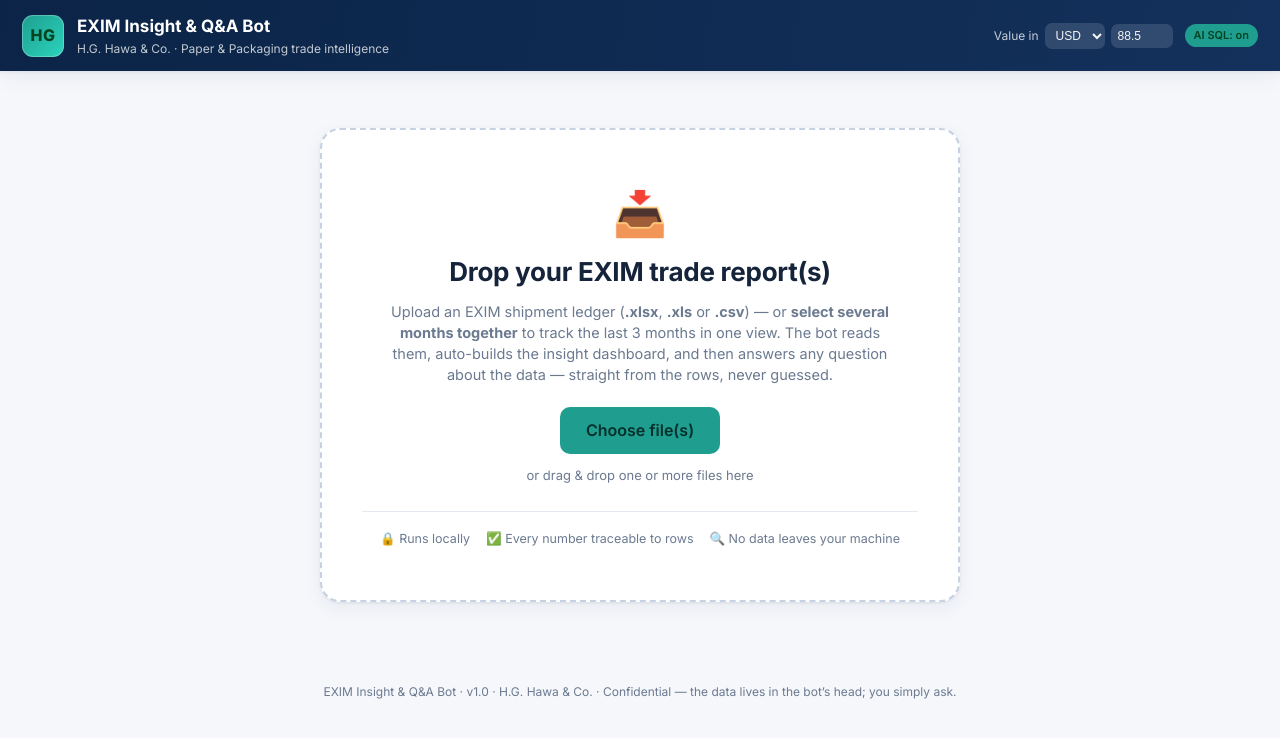
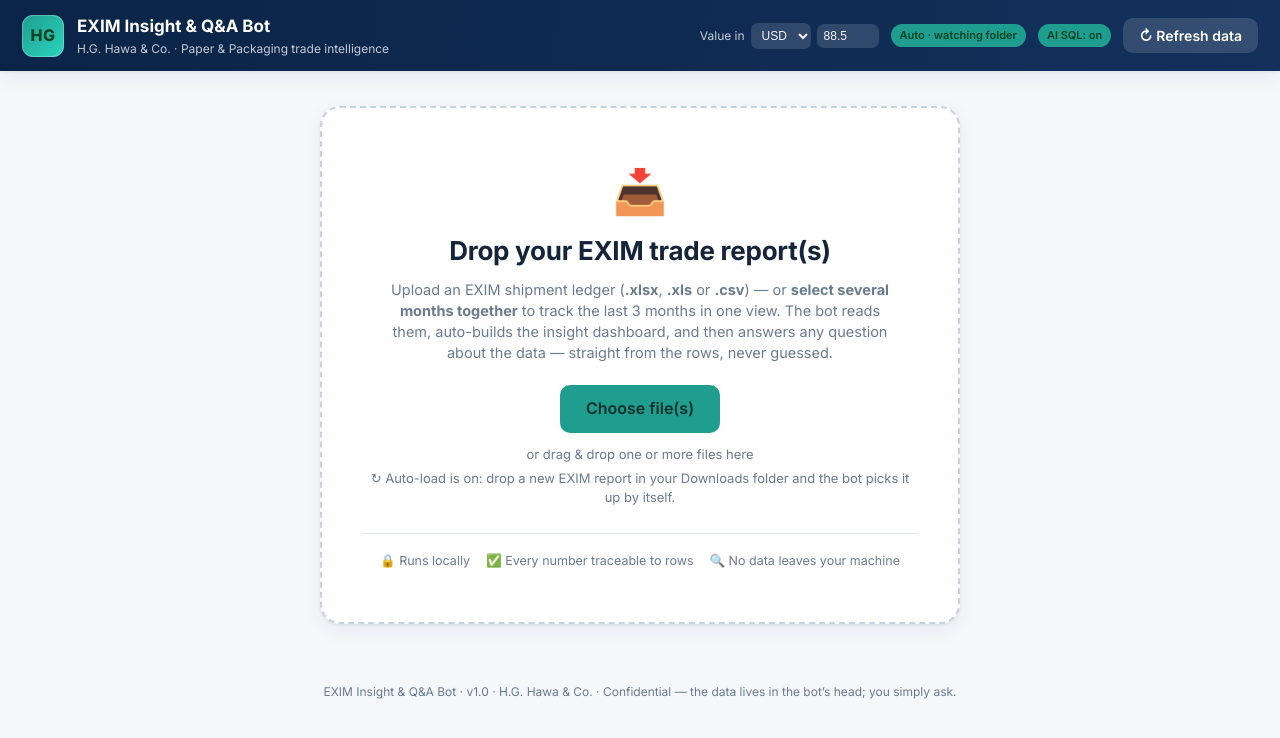
Before and after one commit to shaikhmuhammadali/Exim-Bot, a Flask app: page / in a window 1280 px wide. Shown: the top 738 px of the page. Run offline with Flask 3, Linux system fonts and the light colour scheme.

Commit message:
Automate data loading: watch Downloads and auto-load the latest EXIM report
The bot now loads itself -- no manual upload:
- On startup and every ~20s, a background watcher scans a folder (default the
  Downloads folder, override with EXIM_WATCH_DIR / EXIM_WATCH_GLOB) and loads the
  latest EXIM report automatically; when a newer report appears, it reloads.
- Identical re-downloads are de-duplicated by content hash before ingest and by
  a row/period/value signature after, so three copies of one report never
  triple-count; distinct months are merged.
- New /api/refresh endpoint and a "Refresh data" button re-check on demand; the
  UI polls while the watcher loads and shows the auto-load status.
- Shared build_dataset_from_paths() backs both manual upload and auto-load.

Automating a direct portal download is out of scope here: it needs the
provider login (which the bot must not enter); dropping the exported report in
the watched folder is the hands-off path.

Co-Authored-By: Claude Opus 4.8 <noreply@anthropic.com>

```diff
--- a/app.py
+++ b/app.py
@@ -23,6 +23,8 @@ import csv
 import json
 import time
 import uuid
+import fnmatch
+import threading
 import traceback
 
 from flask import (Flask, request, jsonify, render_template,
@@ -71,6 +73,179 @@ def _active() -> Dataset | None:
 
 
 # --------------------------------------------------------------------------- #
+#  Shared dataset builder  (used by manual upload AND auto-load)
+# --------------------------------------------------------------------------- #
+
+def build_dataset_from_paths(named_paths, source="manual") -> Dataset:
+    """Ingest + clean each file, drop identical duplicate files, merge distinct
+    months into one dataset, store it, and make it active. Returns the Dataset.
+    `named_paths` is a list of (display_name, filesystem_path)."""
+    import hashlib
+    ds_id = uuid.uuid4().hex[:12]
+    frames, per_file, sigs, errors = [], [], set(), []
+    recognised, unknown = set(), []
+    has_rodtep = has_drawback = False
+    t0 = time.time()
+
+    seen_hashes = set()
+    for name, path in named_paths:
+        # cheap pre-ingest dedup: skip byte-identical re-downloads before the
+        # (slow) ingest, so three identical copies cost one ingest, not three.
+        try:
+            h = hashlib.md5()
+            with open(path, "rb") as fh:
+                for chunk in iter(lambda: fh.read(1 << 20), b""):
+                    h.update(chunk)
+            digest = h.hexdigest()
+            if digest in seen_hashes:
+                continue
+            seen_hashes.add(digest)
+        except OSError:
+            pass
+        try:
+            ing = ingest_file(path, source_name=name)
+            clean, q = clean_and_derive(ing.frame)
+        except Exception as e:                      # skip unreadable / non-EXIM files
+            errors.append(f"{name}: {e}")
+            continue
+        # signature to drop byte-identical re-downloads (same rows/months/value)
+        sig = (ing.total_rows, tuple(q.get("periods") or ()),
+               round(float(clean["value_usd"].fillna(0).sum()), 0))
+        if sig in sigs:
+            continue
+        sigs.add(sig)
+        clean = clean.copy()
+        clean["source_file"] = name
+        frames.append(clean)
+        recognised |= set(ing.recognised_fields)
+        unknown += [u for u in ing.unknown_headers if u not in unknown]
+        has_rodtep = has_rodtep or q.get("has_rodtep")
+        has_drawback = has_drawback or q.get("has_drawback")
+        per_file.append({"name": name, "rows": ing.total_rows, "periods": q.get("periods", [])})
+
+    if not frames:
+        raise IngestError("No readable EXIM report found. " + (" | ".join(errors) if errors else ""))
+
+    combined = pd.concat(frames, ignore_index=True) if len(frames) > 1 else frames[0]
+    quality = quality_report(combined, has_rodtep=has_rodtep, has_drawback=has_drawback)
+    db_path = os.path.join(UPLOAD_DIR, f"{ds_id}.db")
+    build_database(combined, db_path)
+    dash = build_dashboard(db_path)
+    elapsed = round(time.time() - t0, 1)
+
+    label = (per_file[0]["name"] if len(per_file) == 1
+             else f"{len(per_file)} files ({quality['period_count']} months)")
+    ds = Dataset(ds_id, label, db_path)
+    ds.summary = {
+        "id": ds_id, "source_name": label, "source": source,
+        "auto": source == "auto",
+        "files": per_file, "file_count": len(per_file),
+        "total_rows": len(combined),
+        "periods": quality.get("periods", []),
+        "period_count": quality.get("period_count", 0),
+        "recognised_fields": sorted(recognised),
+        "unknown_headers": unknown,
+        "skipped": errors,
+        "has_rodtep": has_rodtep, "has_drawback": has_drawback,
+        "elapsed_sec": elapsed,
+    }
+    ds.quality = quality
+    ds.dashboard = dash
+    REGISTRY[ds_id] = ds
+    ACTIVE["id"] = ds_id
+    return ds
+
+
+# --------------------------------------------------------------------------- #
+#  Auto-load: watch a folder and load the latest EXIM report automatically
+# --------------------------------------------------------------------------- #
+
+WATCH_DIR = os.environ.get("EXIM_WATCH_DIR",
+                           os.path.join(os.path.expanduser("~"), "Downloads"))
+WATCH_PATTERNS = [p.strip() for p in os.environ.get(
+    "EXIM_WATCH_GLOB",
+    "EXIM_Trade_Analysis_Report*.xlsx;*EXIM*Report*.xlsx;*EXIM*.xlsx;*EXIM*.csv").split(";") if p.strip()]
+AUTO_ENABLED = os.environ.get("EXIM_AUTO", "1").lower() not in ("0", "false", "no", "off")
+POLL_SECONDS = max(5, int(os.environ.get("EXIM_POLL_SECONDS", "20")))
+
+AUTO = {"folder": WATCH_DIR, "patterns": WATCH_PATTERNS, "enabled": AUTO_ENABLED,
+        "fingerprint": None, "last_loaded": None, "status": "idle", "message": ""}
+_auto_lock = threading.Lock()
+
+
+def _matching_files(folder):
+    out = []
+    try:
+        for name in os.listdir(folder):
+            full = os.path.join(folder, name)
+            if not os.path.isfile(full):
+                continue
+            if os.path.splitext(name)[1].lower() not in ALLOWED_EXT:
+                continue
+            if any(fnmatch.fnmatch(name, pat) for pat in WATCH_PATTERNS):
+                out.append(full)
+    except OSError:
+        pass
+    # newest first
+    out.sort(key=lambda p: os.path.getmtime(p), reverse=True)
+    return out
+
+
+def _fingerprint(folder):
+    return tuple(sorted(
+        (os.path.basename(f), int(os.path.getmtime(f)), os.path.getsize(f))
+        for f in _matching_files(folder)))
+
+
+def auto_load(force=False):
+    """Load the latest EXIM report(s) from the watch folder if the folder's
+    contents changed (or force). Thread-safe; safe to call repeatedly."""
+    if not AUTO["enabled"]:
+        return None
+    with _auto_lock:
+        fp = _fingerprint(AUTO["folder"])
+        if not fp:
+            AUTO["status"] = "no_files"
+            AUTO["message"] = f"No EXIM report found in {AUTO['folder']}."
+            return _active()
+        if fp == AUTO["fingerprint"] and _active() and not force:
+            return _active()
+        AUTO["status"] = "loading"
+        AUTO["message"] = "Loading latest EXIM report…"
+        named = [(os.path.basename(p), p) for p in _matching_files(AUTO["folder"])]
+        try:
+            ds = build_dataset_from_paths(named, source="auto")
+            AUTO["fingerprint"] = fp
+            AUTO["last_loaded"] = time.time()
+            AUTO["status"] = "loaded"
+            AUTO["message"] = (f"Auto-loaded {ds.summary['total_rows']:,} rows "
+                               f"({ds.summary['period_count']} months) from {AUTO['folder']}")
+            return ds
+        except Exception as e:
+            AUTO["status"] = "error"
+            AUTO["message"] = f"Auto-load failed: {e}"
+            traceback.print_exc()
+            return _active()
+
+
+def _watch_loop():
+    auto_load(force=True)                    # initial load at startup
+    while AUTO["enabled"]:
+        time.sleep(POLL_SECONDS)
+        try:
+            fp = _fingerprint(AUTO["folder"])
+            if fp and fp != AUTO["fingerprint"]:
+                auto_load()
+        except Exception:
+            traceback.print_exc()
+
+
+def start_autoloader():
+    if AUTO["enabled"]:
+        threading.Thread(target=_watch_loop, daemon=True, name="exim-autoload").start()
+
+
+# --------------------------------------------------------------------------- #
 #  Routes
 # --------------------------------------------------------------------------- #
 
@@ -89,67 +264,21 @@ def api_upload():
         return jsonify({"ok": False, "error": "No file in the request."}), 400
 
     ds_id = uuid.uuid4().hex[:12]
-    frames, per_file, raw_paths = [], [], []
-    has_rodtep = has_drawback = False
-    recognised, unknown = set(), []
-
+    named = []
+    for f in files:
+        ext = os.path.splitext(f.filename)[1].lower()
+        if ext not in ALLOWED_EXT:
+            return jsonify({"ok": False,
+                            "error": f"Unsupported file type '{ext}' in '{f.filename}'. "
+                                     "Use .xlsx, .xls or .csv."}), 400
+        safe_name = os.path.basename(f.filename)
+        raw_path = os.path.join(UPLOAD_DIR, f"{ds_id}__{safe_name}")
+        f.save(raw_path)
+        named.append((safe_name, raw_path))
     try:
-        t0 = time.time()
-        for f in files:
-            ext = os.path.splitext(f.filename)[1].lower()
-            if ext not in ALLOWED_EXT:
-                return jsonify({"ok": False,
-                                "error": f"Unsupported file type '{ext}' in '{f.filename}'. "
-                                         "Use .xlsx, .xls or .csv."}), 400
-            safe_name = os.path.basename(f.filename)
-            raw_path = os.path.join(UPLOAD_DIR, f"{ds_id}__{safe_name}")
-            f.save(raw_path)
-            raw_paths.append(raw_path)
-
-            ing = ingest_file(raw_path, source_name=safe_name)
-            clean, q = clean_and_derive(ing.frame)
-            clean = clean.copy()
-            clean["source_file"] = safe_name           # provenance per row
-            frames.append(clean)
-            recognised |= set(ing.recognised_fields)
-            unknown += [u for u in ing.unknown_headers if u not in unknown]
-            has_rodtep = has_rodtep or q.get("has_rodtep")
-            has_drawback = has_drawback or q.get("has_drawback")
-            per_file.append({"name": safe_name, "rows": ing.total_rows,
-                             "periods": q.get("periods", [])})
-
-        combined = pd.concat(frames, ignore_index=True) if len(frames) > 1 else frames[0]
-        quality = quality_report(combined, has_rodtep=has_rodtep, has_drawback=has_drawback)
-
-        db_path = os.path.join(UPLOAD_DIR, f"{ds_id}.db")
-        build_database(combined, db_path)
-        dash = build_dashboard(db_path)
-        elapsed = round(time.time() - t0, 1)
-
-        label = (per_file[0]["name"] if len(per_file) == 1
-                 else f"{len(per_file)} files ({quality['period_count']} months)")
-        ds = Dataset(ds_id, label, db_path)
-        ds.summary = {
-            "id": ds_id,
-            "source_name": label,
-            "files": per_file,
-            "file_count": len(per_file),
-            "total_rows": len(combined),
-            "periods": quality.get("periods", []),
-            "period_count": quality.get("period_count", 0),
-            "recognised_fields": sorted(recognised),
-            "unknown_headers": unknown,
-            "has_rodtep": has_rodtep,
-            "has_drawback": has_drawback,
-            "elapsed_sec": elapsed,
-        }
-        ds.quality = quality
-        ds.dashboard = dash
-        REGISTRY[ds_id] = ds
-        ACTIVE["id"] = ds_id
-
+        ds = build_dataset_from_paths(named, source="manual")
         return jsonify({"ok": True, "summary": ds.summary,
-                        "quality": quality, "dashboard": dash})
+                        "quality": ds.quality, "dashboard": ds.dashboard})
     except IngestError as e:
         return jsonify({"ok": False, "error": str(e)}), 422
     except Exception as e:
@@ -157,14 +286,33 @@ def api_upload():
         return jsonify({"ok": False, "error": f"Could not process the file(s): {e}"}), 500
 
 
+@app.route("/api/refresh", methods=["POST"])
+def api_refresh():
+    """Manually trigger an auto-load of the latest EXIM report from the folder."""
+    if not AUTO["enabled"]:
+        return jsonify({"ok": False, "error": "Auto-load is disabled."}), 400
+    ds = auto_load(force=True)
+    if not ds:
+        return jsonify({"ok": False, "error": AUTO["message"], "auto": _auto_state()}), 422
+    return jsonify({"ok": True, "summary": ds.summary, "quality": ds.quality,
+                    "dashboard": ds.dashboard, "auto": _auto_state()})
+
+
+def _auto_state():
+    return {"enabled": AUTO["enabled"], "folder": AUTO["folder"],
+            "patterns": AUTO["patterns"], "status": AUTO["status"],
+            "message": AUTO["message"], "last_loaded": AUTO["last_loaded"],
+            "poll_seconds": POLL_SECONDS}
+
+
 @app.route("/api/state")
 def api_state():
     ds = _active()
     if not ds:
-        return jsonify({"ok": True, "loaded": False})
+        return jsonify({"ok": True, "loaded": False, "auto": _auto_state()})
     return jsonify({"ok": True, "loaded": True,
                     "summary": ds.summary, "quality": ds.quality,
-                    "dashboard": ds.dashboard})
+                    "dashboard": ds.dashboard, "auto": _auto_state()})
 
 
 @app.route("/api/ask", methods=["POST"])
@@ -229,7 +377,8 @@ def api_export():
 def health():
     ds = _active()
     return jsonify({"ok": True, "loaded": bool(ds),
-                    "llm": bool(os.environ.get("ANTHROPIC_API_KEY"))})
+                    "llm": bool(os.environ.get("ANTHROPIC_API_KEY")),
+                    "auto": _auto_state()})
 
 
 if __name__ == "__main__":
@@ -237,9 +386,15 @@ if __name__ == "__main__":
     print("\n" + "=" * 64)
     print("  H.G. HAWA & CO.  --  EXIM Insight & Q&A Bot")
     print("  Open:  http://127.0.0.1:%d" % port)
+    if AUTO["enabled"]:
+        print(f"  Auto-load: ON  --  watching {AUTO['folder']}")
+        print("             (drop a new EXIM report there; it loads itself)")
+    else:
+        print("  Auto-load: off")
     if os.environ.get("ANTHROPIC_API_KEY"):
         print("  Free-form Q&A (Claude-backed SQL): ENABLED")
     else:
         print("  Free-form Q&A (Claude-backed SQL): off  (set ANTHROPIC_API_KEY to enable)")
     print("=" * 64 + "\n")
+    start_autoloader()
     app.run(host="127.0.0.1", port=port, debug=False, threaded=True)
--- a/static/app.js
+++ b/static/app.js
@@ -414,16 +414,56 @@
     tbl.appendChild(tb); return tbl;
   }
 
+  // -------------------- auto-load UI --------------------
+  function setupAuto(auto) {
+    if (!auto) return;
+    const badge = $("#autoBadge"), rbtn = $("#refreshBtn");
+    if (auto.enabled) {
+      badge.hidden = false;
+      badge.textContent = "Auto · watching folder";
+      badge.className = "badge badge-on";
+      badge.title = "Auto-loading the latest EXIM report from: " + (auto.folder || "");
+      rbtn.hidden = false;
+    } else { badge.hidden = true; rbtn.hidden = true; }
+  }
+  $("#refreshBtn").addEventListener("click", refreshData);
+  async function refreshData() {
+    show("loading");
+    $("#loadingTitle").textContent = "Re-checking for the latest EXIM report…";
+    $("#loadingAuto").textContent = "";
+    try {
+      const j = await (await fetch("/api/refresh", { method: "POST" })).json();
+      if (j.ok) { state.dashboard = j.dashboard; renderWorkspace(j.summary, j.quality, j.dashboard); setupAuto(j.auto); show("work"); }
+      else { alert(j.error || "Refresh failed."); show(lastSummary ? "work" : "upload"); }
+    } catch (e) { alert("Refresh failed: " + e); show(lastSummary ? "work" : "upload"); }
+  }
+
   // -------------------- boot --------------------
   async function boot() {
     try {
       const h = await (await fetch("/api/health")).json();
       if (h.llm) { const b = $("#llmBadge"); b.textContent = "AI SQL: on"; b.className = "badge badge-on"; }
+      setupAuto(h.auto);
     } catch (e) {}
-    try {
-      const s = await (await fetch("/api/state")).json();
-      if (s.loaded) { state.dashboard = s.dashboard; renderWorkspace(s.summary, s.quality, s.dashboard); show("work"); return; }
-    } catch (e) {}
+
+    const s = await (await fetch("/api/state")).json().catch(() => ({}));
+    if (s.loaded) { state.dashboard = s.dashboard; renderWorkspace(s.summary, s.quality, s.dashboard); setupAuto(s.auto); show("work"); return; }
+
+    // Not loaded yet. If auto-load is enabled and working, wait for it.
+    const auto = s.auto || {};
+    if (auto.enabled && auto.status !== "no_files" && auto.status !== "error") {
+      show("loading");
+      $("#loadingTitle").textContent = "Auto-loading your latest EXIM report…";
+      $("#loadingAuto").textContent = "Watching " + (auto.folder || "your Downloads folder");
+      const deadline = Date.now() + 120000;
+      while (Date.now() < deadline) {
+        await new Promise(r => setTimeout(r, 2500));
+        const st = await (await fetch("/api/state")).json().catch(() => ({}));
+        if (st.loaded) { state.dashboard = st.dashboard; renderWorkspace(st.summary, st.quality, st.dashboard); setupAuto(st.auto); show("work"); return; }
+        if (st.auto && st.auto.message) $("#loadingAuto").textContent = st.auto.message;
+        if (st.auto && (st.auto.status === "no_files" || st.auto.status === "error")) break;
+      }
+    }
     show("upload");
   }
   boot();
--- a/templates/index.html
+++ b/templates/index.html
@@ -28,7 +28,9 @@
         </select>
         <input id="fxRate" type="number" step="0.01" min="0" value="88.5" title="INR per USD" />
       </div>
+      <span id="autoBadge" class="badge badge-muted" title="Auto-load from watched folder" hidden>Auto</span>
       <span id="llmBadge" class="badge badge-muted" title="Free-form question fallback">AI&nbsp;SQL: off</span>
+      <button id="refreshBtn" class="btn btn-ghost" hidden title="Re-check the watched folder for a newer report">&#8635; Refresh data</button>
       <button id="newFileBtn" class="btn btn-ghost" hidden>Load another file</button>
     </div>
   </header>
@@ -48,6 +50,7 @@
           <input id="fileInput" type="file" accept=".xlsx,.xls,.csv" multiple hidden />
         </label>
         <div class="drop-hint">or drag &amp; drop one or more files here</div>
+        <div class="drop-hint" style="margin-top:6px">&#8635; Auto-load is on: drop a new EXIM report in your Downloads folder and the bot picks it up by itself.</div>
         <div class="assurance">
           <span>&#128274; Runs locally</span>
           <span>&#9989; Every number traceable to rows</span>
@@ -61,6 +64,7 @@
       <div class="spinner"></div>
       <h2 id="loadingTitle">Reading your EXIM file&hellip;</h2>
       <p id="loadingStep">Locking headers &middot; cleaning &middot; deriving grade/GSM &middot; building the database</p>
+      <p id="loadingAuto" class="muted" style="margin-top:10px"></p>
     </section>
 
     <!-- ===================== Workspace ===================== -->
```
